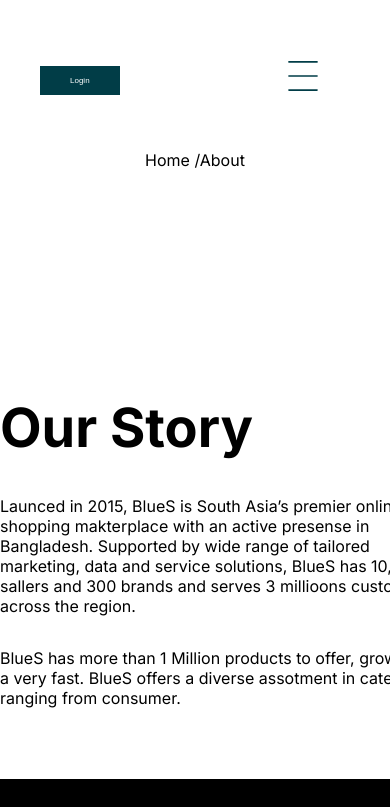
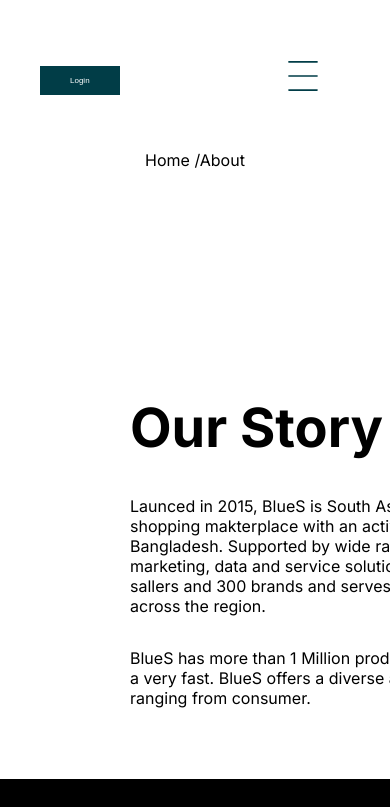
Before and after one commit to mostafa72xs/BLUES, a Next.js app: page /About in a window 390 px wide. Shown: the top 807 px of the page. Built offline with nearby package versions, Linux system fonts and the light colour scheme; no server answers; a web font is replaced by a local one.

Commit message:
Update about.css

```diff
--- a/src/components/css/about.css
+++ b/src/components/css/about.css
@@ -44,4 +44,8 @@
     .ime{
         display:none
     }
+    .center{
+	margin-left:30px !important;
+	padding:0 100px !important;
 }
+}
```
